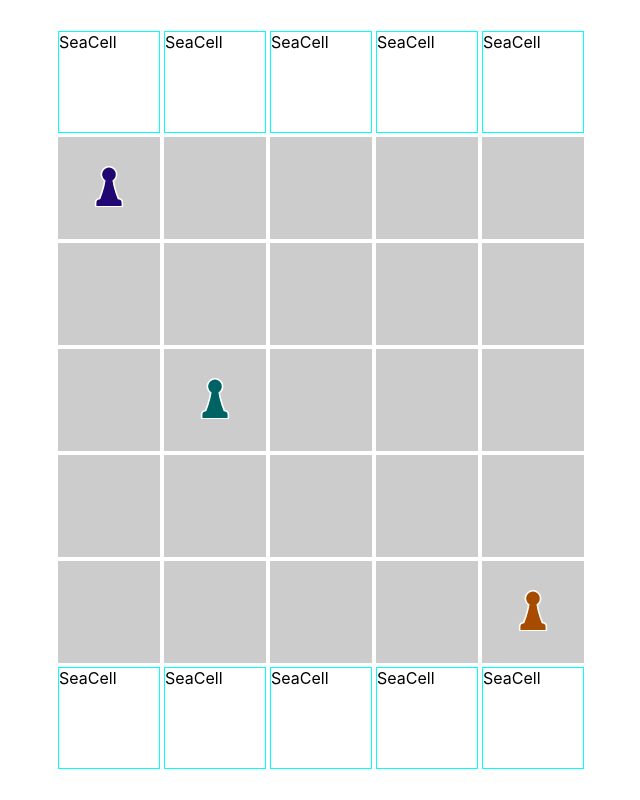
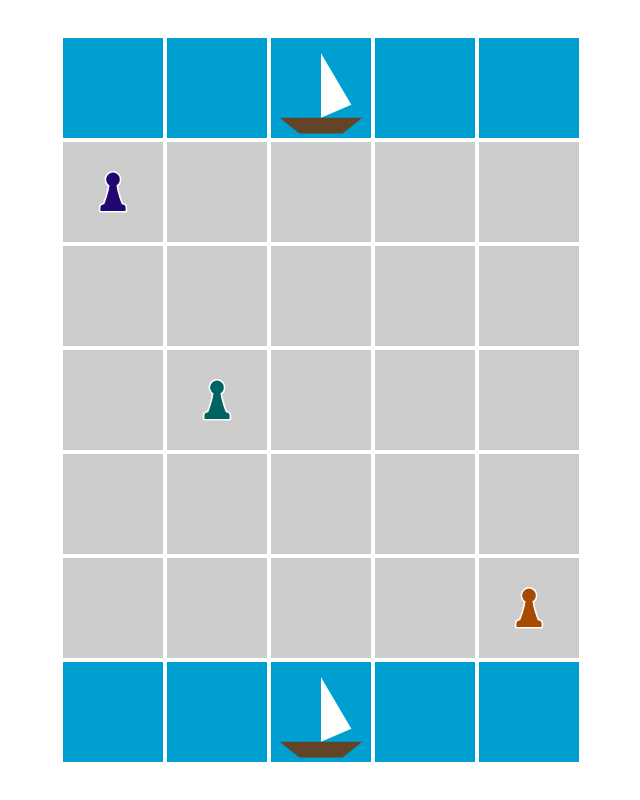
Before and after one commit to bulkinhrust/jackal, a React (Create React App) app: page / in a window 1280 px wide. Shown: the whole page, without its empty margins (319-959 px from the left). Built offline with nearby package versions, Linux system fonts and the light colour scheme.

Commit message:
Добавила корабль и доступный путь для пирата

```diff
--- a/src/components/Cell/Cell.module.scss
+++ b/src/components/Cell/Cell.module.scss
@@ -1,25 +1,27 @@
 .component {
   width: 100px;
   height: 100px;
-  border: 1px solid #ccc;
   display: flex;
   position: relative;
 }
 
 .treasure {
   background-color: aquamarine;
+  border: 4px solid aquamarine;
 }
 
 .crocodile {
   background-color: darksalmon;
+  border: 4px solid darksalmon;
 }
 
 .closed {
   background-color: #ccc;
+  border: 4px solid #ccc;
 }
 
 .available {
-  background-color: lightgreen;
+  border: 4px solid gold;
   cursor: pointer;
 }
 
--- a/src/components/SeaCell/SeaCell.module.scss
+++ b/src/components/SeaCell/SeaCell.module.scss
@@ -1,7 +1,12 @@
 .component {
   width: 100px;
   height: 100px;
-  border: 1px solid aqua;
+  background-color: #009FD1;
   display: flex;
   position: relative;
+  border: 4px solid #009FD1;
 }
+
+.active {
+  border: 4px solid gold;
+}
--- a/src/components/SeaCell/SeaCell.tsx
+++ b/src/components/SeaCell/SeaCell.tsx
@@ -1,18 +1,26 @@
 import React from 'react';
+import clsx from 'clsx';
 
 import SeaCellType from '../../types/SeaCell';
 import classes from './SeaCell.module.scss';
+import { useIslandContext } from '../../context/IslandContext';
 
 type Props = {
   cell: SeaCellType;
 };
 
 const SeaCell: React.FC<Props> = (props) => {
-  const { cell: { coordinate } } = props;
+  const { cell: { coordinate, withShip } } = props;
+  const { availablePaths } = useIslandContext();
+
+  const isAvailable = availablePaths.includes(coordinate);
 
   return (
-    <div id={`${coordinate}`} className={classes.component}>
-      SeaCell
+    <div id={`${coordinate}`} className={clsx(classes.component, classes[isAvailable ? 'active' : ''])}>
+      {withShip && <svg width="100" height="100" viewBox="0 0 100 100" fill="none" xmlns="http://www.w3.org/2000/svg">
+        <path d="M5 78H95L73.4375 95H26.5625L5 78Z" fill="#644427"/>
+        <path d="M50 8L83 63.7627L50 78V8Z" fill="white"/>
+      </svg>}
     </div>
   );
 };
--- a/src/context/IslandContext.tsx
+++ b/src/context/IslandContext.tsx
@@ -12,7 +12,7 @@ type ContextType = {
   size: number;
   activePirate?: PirateType;
   pirates: PirateType[];
-  availablePaths: number[];
+  availablePaths: (number | string)[];
   handleSetActivePirate: (pirate?: PirateType) => void;
   setPirates: (pirates: PirateType[]) => void;
   movePirate: (cell: CellType) => void;
@@ -37,7 +37,7 @@ export const IslandProvider: React.FC<React.PropsWithChildren> = ({ children })
   const [sea, setSea] = useState<SeaCell[][]>([[], []]);
   const [activePirate, setActivePirate] = useState<PirateType>();
   const [pirates, setPirates] = useState<PirateType[]>(initialPirates);
-  const [availablePaths, setAvailablePaths] = useState<number[]>([]);
+  const [availablePaths, setAvailablePaths] = useState<(number | string)[]>([]);
 
   useEffect(() => {
     const result: CellType[] = new Array(size * size).fill(0).map((_, key) => ({
@@ -51,11 +51,12 @@ export const IslandProvider: React.FC<React.PropsWithChildren> = ({ children })
     // наполнение поля людоедами
     fillFieldWithValue(CANNIBAL, -1, result, size);
 
-    const initSea = new Array(size).fill(0).map((_, key) => ({
-      coordinate: key,
+    const initSea = (ship: number) => new Array(size).fill(0).map((_, key) => ({
+      coordinate: `${ship}${key}`,
+      withShip: Math.floor(size / 2) === key,
     }));
 
-    setSea([initSea, initSea]);
+    setSea([initSea(0), initSea(1)]);
     setIsland(result);
   }, []); // eslint-disable react-hooks/exhaustive-deps
 
@@ -65,7 +66,7 @@ export const IslandProvider: React.FC<React.PropsWithChildren> = ({ children })
       setAvailablePaths([]);
     } else {
       setActivePirate(pirate);
-      setAvailablePaths(getAvailablePaths(pirate.location, size))
+      setAvailablePaths(getAvailablePaths(pirate.location, size, sea))
     }
   };
 
--- a/src/context/utils/getAvailablePaths.ts
+++ b/src/context/utils/getAvailablePaths.ts
@@ -1,11 +1,21 @@
-const getAvailablePaths = (currentCell: number, size: number): number[] => { // 12, 5
+import SeaCell from '../../types/SeaCell';
+
+const getAvailablePaths = (currentCell: number, size: number, sea: SeaCell[][]): (number | string)[] => { // 12, 5
   const x = currentCell % size; // 2
   const y = Math.floor(currentCell / size); // 2
-  const availablePaths: number[] = [];
+  const availablePaths: (number | string)[] = [];
 
   const cell = (x: number, y: number) => {
     if (x >= 0 && y >= 0 && x < size && y < size) {
       availablePaths.push(y * size + x);
+    }
+  }
+
+  if (y === 0 || y === size - 1) {
+    const ship = y === 0 ? 0 : 1;
+    const shipCoordinate = +(sea[ship].find((seaCell) => seaCell.withShip)?.coordinate || '').split('')[1];
+    if (shipCoordinate === x || shipCoordinate === x + 1 || shipCoordinate === x - 1) {
+      availablePaths.push(`${ship}${shipCoordinate}`);
     }
   }
 
--- a/src/index.css
+++ b/src/index.css
@@ -16,3 +16,7 @@ code {
   display: flex;
   height: 100vh;
 }
+
+* {
+  box-sizing: border-box;
+}
--- a/src/types/SeaCell.ts
+++ b/src/types/SeaCell.ts
@@ -1,5 +1,6 @@
 type SeaCellType = {
-  coordinate: number;
+  coordinate: string;
+  withShip?: boolean;
 };
 
 export default SeaCellType;
```
